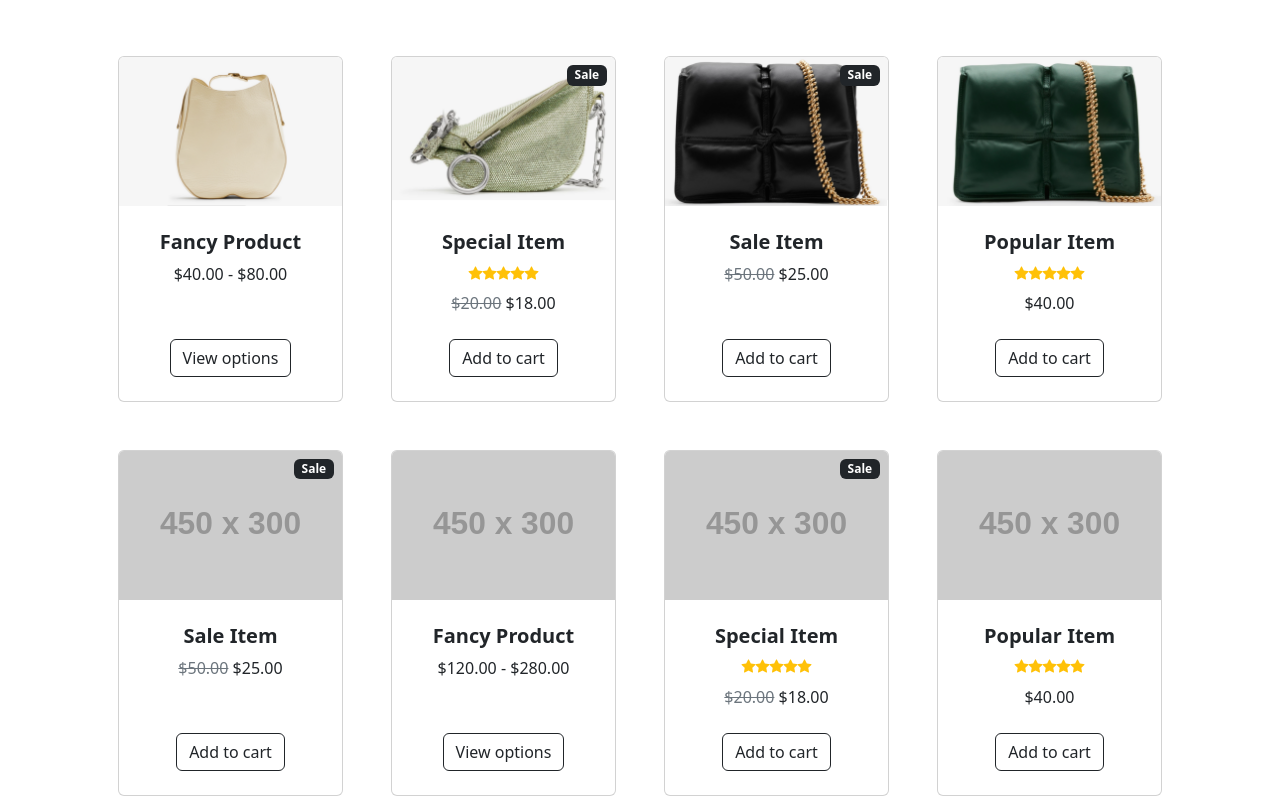
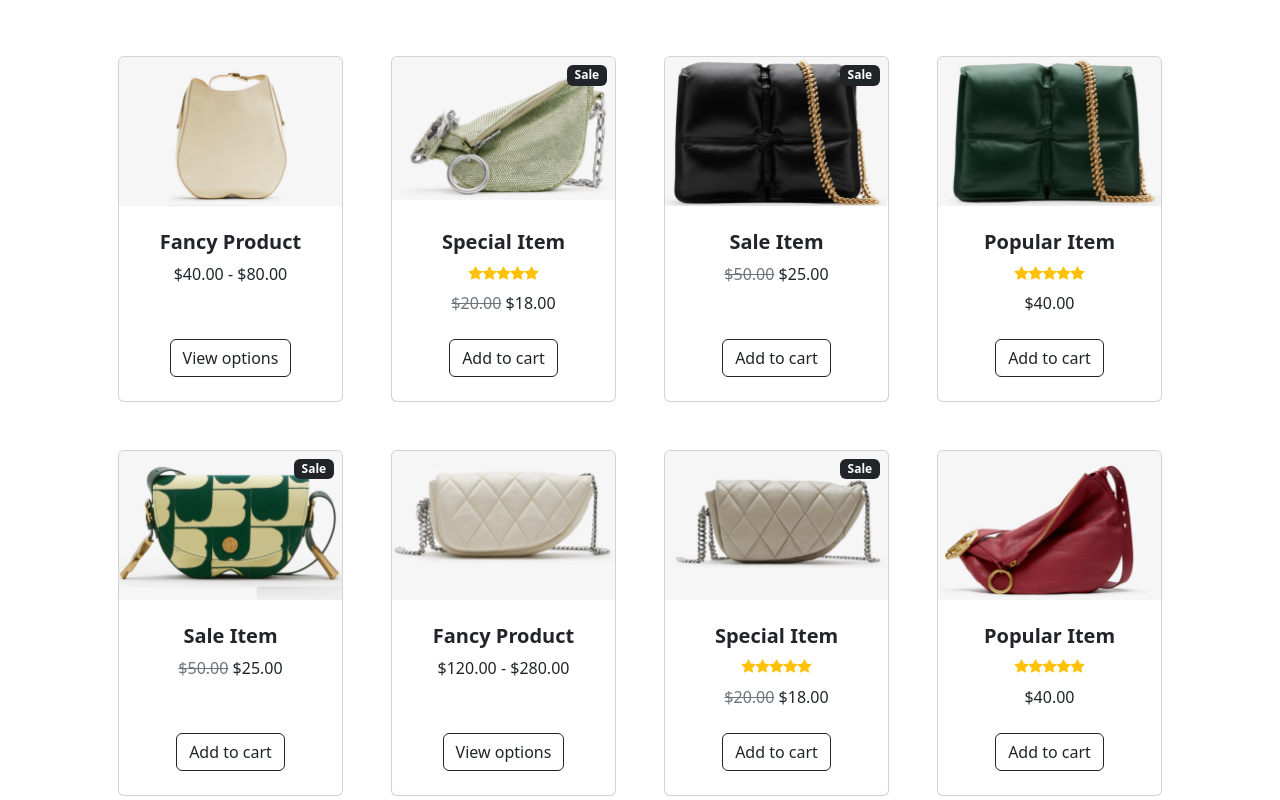
Before and after one commit to galoreclub/galoreclub.github.io, a plain HTML site: page index.html in a window 1280 px wide. Shown: the part 393-1193 px from the top of the page. Drawn offline with nearby package versions, Linux system fonts and the light colour scheme; placeholder pictures from the web are drawn by us.

Commit message:
Update index.html

```diff
--- a/index.html
+++ b/index.html
@@ -159,7 +159,7 @@
                             <!-- Sale badge-->
                             <div class="badge bg-dark text-white position-absolute" style="top: 0.5rem; right: 0.5rem">Sale</div>
                             <!-- Product image-->
-                            <img class="card-img-top" src="https://dummyimage.com/450x300/dee2e6/6c757d.jpg" alt="..." />
+                            <img class="card-img-top" src="/images/5.png" alt="..." />
                             <!-- Product details-->
                             <div class="card-body p-4">
                                 <div class="text-center">
@@ -179,7 +179,7 @@
                     <div class="col mb-5">
                         <div class="card h-100">
                             <!-- Product image-->
-                            <img class="card-img-top" src="https://dummyimage.com/450x300/dee2e6/6c757d.jpg" alt="..." />
+                            <img class="card-img-top" src="/images/6.png" alt="..." />
                             <!-- Product details-->
                             <div class="card-body p-4">
                                 <div class="text-center">
@@ -200,7 +200,7 @@
                             <!-- Sale badge-->
                             <div class="badge bg-dark text-white position-absolute" style="top: 0.5rem; right: 0.5rem">Sale</div>
                             <!-- Product image-->
-                            <img class="card-img-top" src="https://dummyimage.com/450x300/dee2e6/6c757d.jpg" alt="..." />
+                            <img class="card-img-top" src="/images/7.png" alt="..." />
                             <!-- Product details-->
                             <div class="card-body p-4">
                                 <div class="text-center">
@@ -228,7 +228,7 @@
                     <div class="col mb-5">
                         <div class="card h-100">
                             <!-- Product image-->
-                            <img class="card-img-top" src="https://dummyimage.com/450x300/dee2e6/6c757d.jpg" alt="..." />
+                            <img class="card-img-top" src="/images/8.png" alt="..." />
                             <!-- Product details-->
                             <div class="card-body p-4">
                                 <div class="text-center">
```
